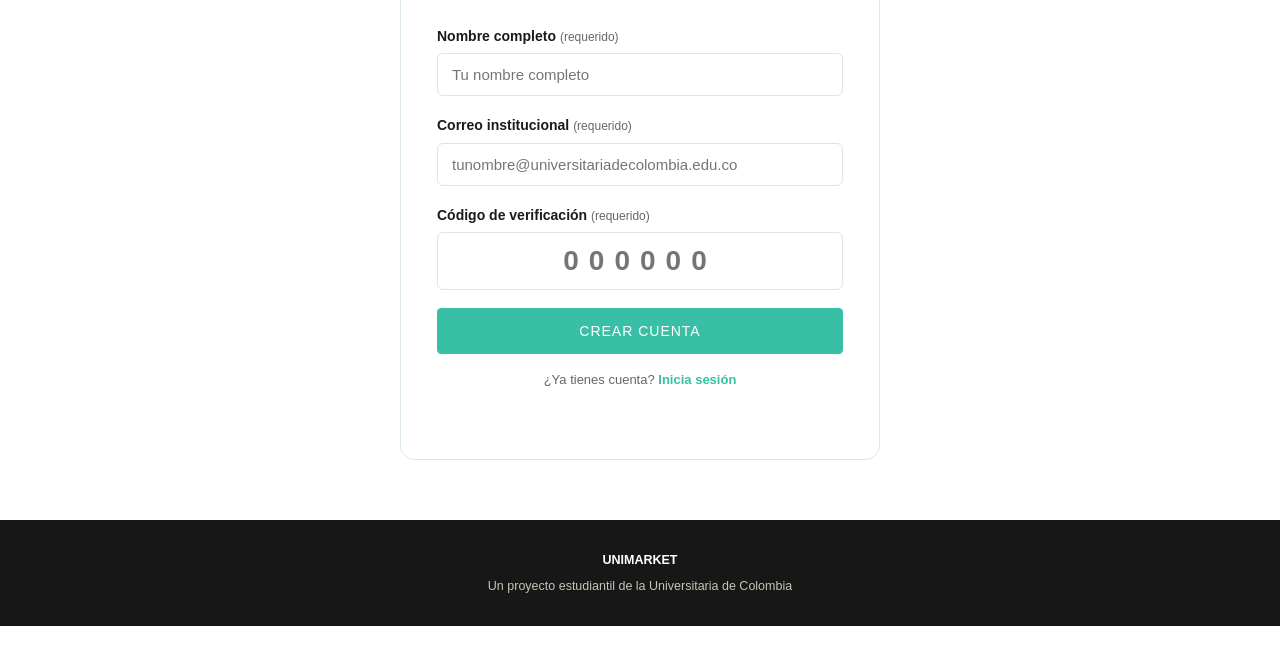
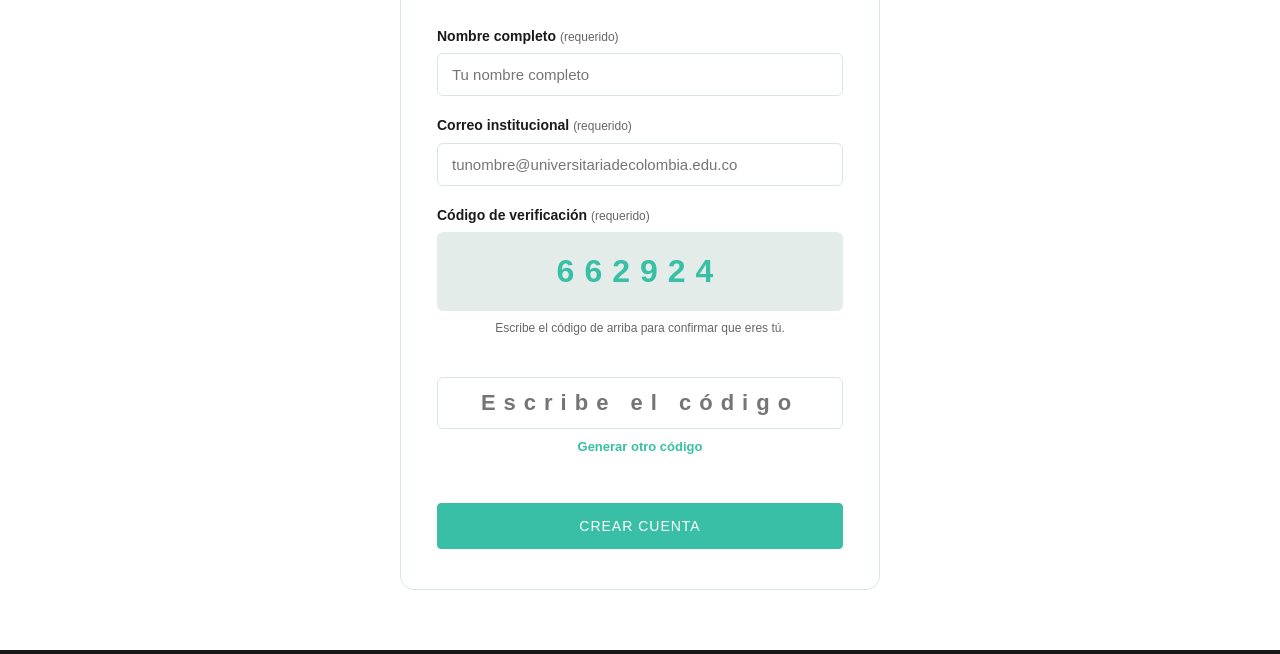
Before and after one commit to sophiealferez-oss/Unimarket, a website: page registro.html in a window 1280 px wide. Shown: the part 528-1182 px from the top of the page. Before the commit the page ends 1154 px from the top, so only its background shows below. Drawn offline with Linux system fonts and the light colour scheme.

Commit message:
pagina registro segunda vez

```diff
--- a/registro.html
+++ b/registro.html
@@ -50,9 +50,41 @@
   /* Input de código, grande y espaciado */
   .codigo-input {
     text-align: center;
-    font-size: 28px;
+    font-size: 22px;
+    letter-spacing: 8px;
+    font-weight: 700;
+    margin-top: 10px;
+  }
+
+  /* El código que la página genera y muestra */
+  .codigo-mostrado {
+    text-align: center;
+    font-size: 32px;
     letter-spacing: 10px;
     font-weight: 700;
+    color: var(--teal);
+    background: var(--card-bg);
+    border-radius: 6px;
+    padding: 14px;
+    user-select: all;
+  }
+
+  .codigo-ayuda {
+    font-size: 12px;
+    color: var(--muted);
+    text-align: center;
+    margin-top: 8px;
+  }
+
+  .reenviar {
+    text-align: center;
+    font-size: 13px;
+    margin-top: 8px;
+  }
+  .reenviar a {
+    color: var(--teal);
+    font-weight: 700;
+    cursor: pointer;
   }
 
   .login-link {
@@ -83,7 +115,7 @@
           <li><a href="comofunciona.html">Cómo funciona</a></li>
           <li><a href="quienessomos.html">Quiénes somos</a></li>
           <li><a href="contacto.html">Contacto</a></li>
-          <li><a href="registro.html">Regístrate</a></li>
+          <li><a href="registro.html" class="active">Regístrate</a></li>
         </ul>
         <a href="publicar.html" class="btn btn--teal">Publicar productos</a>
         <button class="cart" id="cartBtn" aria-label="Mensajes">
@@ -130,28 +162,85 @@
           </div>
 
           <div class="form-group">
-            <label for="codigo" class="form-group__label">Código de verificación <span>(requerido)</span></label>
+            <label class="form-group__label">Código de verificación <span>(requerido)</span></label>
+            <div id="codigoGenerado" class="codigo-mostrado">000000</div>
+            <p class="codigo-ayuda">Escribe el código de arriba para confirmar que eres tú.</p>
             <input
               type="text"
               id="codigo"
               class="form-group__input codigo-input"
-              placeholder="000000"
+              placeholder="Escribe el código"
               maxlength="6"
               inputmode="numeric"
               pattern="[0-9]{6}"
               required
             >
+            <p class="reenviar"><a id="regenerarCodigo">Generar otro código</a></p>
           </div>
 
           <button type="submit" class="btn btn--teal">Crear cuenta</button>
         </form>
-
-        <p class="login-link">¿Ya tienes cuenta? <a href="login.html">Inicia sesión</a></p>
       </div>
     </div>
 </main>
 
 <script>
+  // ============================================================
+  // Genera un código de 6 dígitos y lo muestra en pantalla. El
+  // usuario debe volver a escribirlo para confirmar (como un
+  // captcha) — esto NO verifica que el correo sea real ni le
+  // pertenezca a la persona, solo confirma que prestó atención.
+  // Cuando exista el backend, esto se puede reemplazar por la
+  // verificación real enviada al correo.
+  // ============================================================
+
+  const CLAVE_USUARIOS = "unimarket_usuarios";
+  let codigoActual = "";
+
+  function generarYMostrarCodigo() {
+    codigoActual = String(Math.floor(100000 + Math.random() * 900000));
+    document.getElementById("codigoGenerado").textContent = codigoActual;
+    document.getElementById("codigo").value = "";
+  }
+
+  function guardarUsuario(nombre, correo) {
+    const usuarios = JSON.parse(localStorage.getItem(CLAVE_USUARIOS) || "[]");
+    usuarios.push({
+      id: Date.now(),
+      nombre,
+      correoInstitucional: correo,
+      correoVerificado: false, // false porque esto no confirma el correo real todavía
+    });
+    localStorage.setItem(CLAVE_USUARIOS, JSON.stringify(usuarios));
+  }
+
+  generarYMostrarCodigo();
+
+  document.getElementById("regenerarCodigo").addEventListener("click", generarYMostrarCodigo);
+
+  document.getElementById("formRegistro").addEventListener("submit", function (e) {
+    e.preventDefault();
+
+    const nombre = document.getElementById("nombre").value.trim();
+    const correo = document.getElementById("correo").value.trim().toLowerCase();
+    const codigoEscrito = document.getElementById("codigo").value.trim();
+
+    if (!correo.endsWith("@universitariadecolombia.edu.co")) {
+      alert("Solo se puede registrar con un correo @universitariadecolombia.edu.co");
+      return;
+    }
+
+    if (codigoEscrito !== codigoActual) {
+      alert("El código no coincide. Vuelve a escribirlo tal como aparece arriba.");
+      generarYMostrarCodigo();
+      return;
+    }
+
+    guardarUsuario(nombre, correo);
+    alert("¡Cuenta creada! Ya puedes publicar y comprar en UniMarket.");
+    window.location.href = "index.html";
+  });
+
   document.getElementById('menuToggle').addEventListener('click', function () {
     document.getElementById('nav').classList.toggle('open');
   });
```
